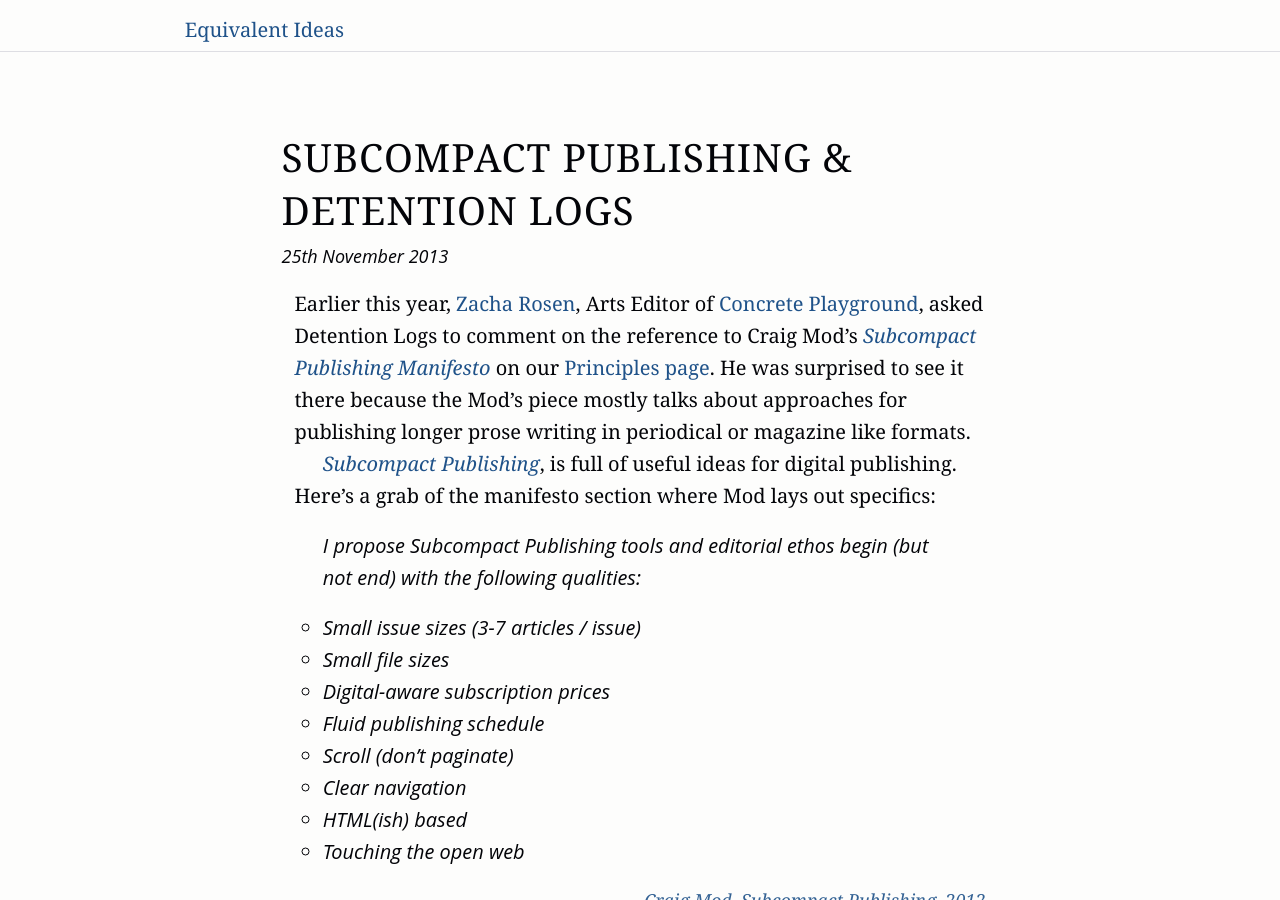
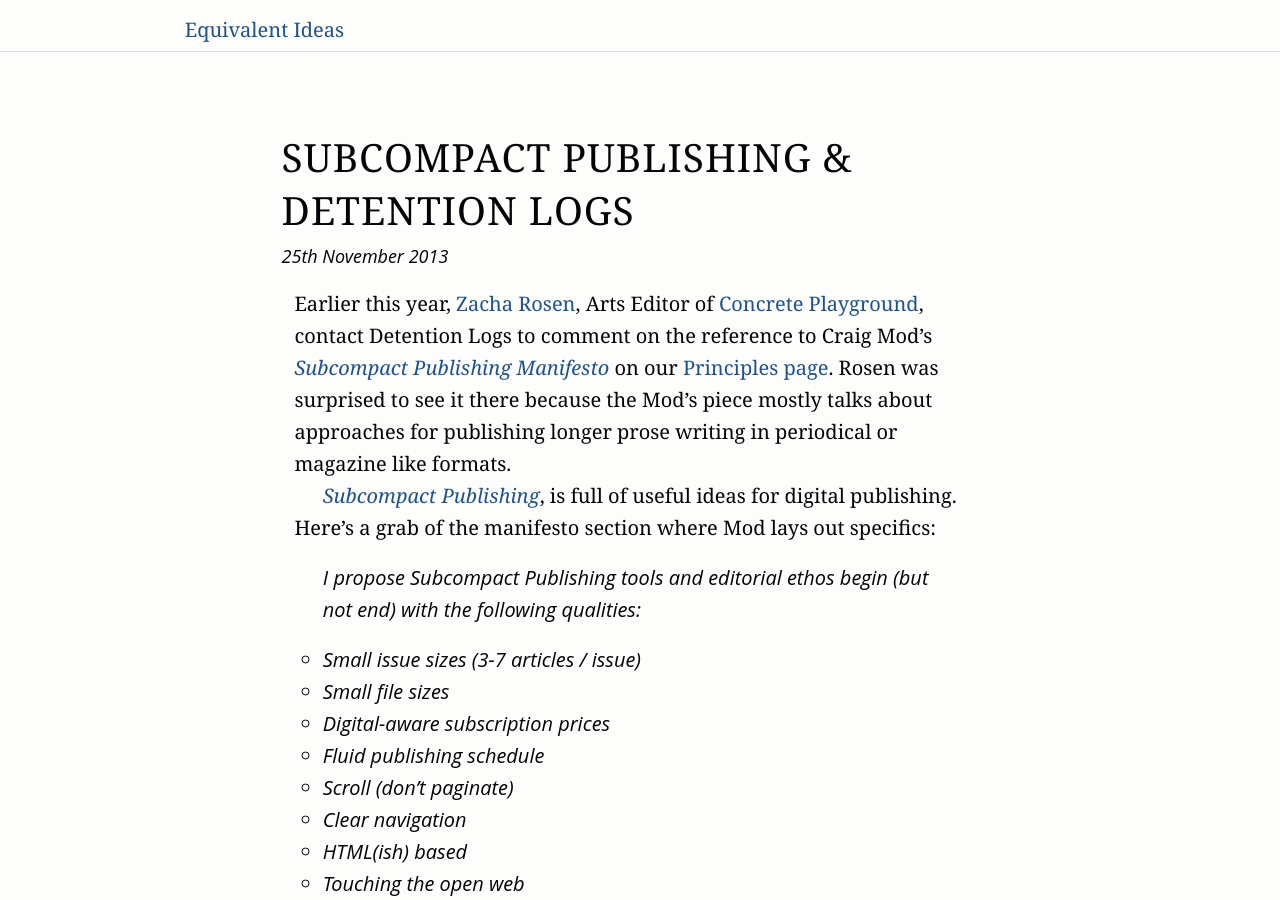
Before and after one commit to equivalentideas/home, a Jekyll site: the page built from _posts/2013-11-24-subcompact-detentionlogs.markdown, in a window 1280 px wide and 900 px high. Built offline with Jekyll 4.4.1, drawn with Linux system fonts in a browser that asks for light colours; nearby versions of some CDN libraries; Markdown is read by kramdown in place of the engine named in the settings; comment, search, counter and statistics services are not loaded.

Commit message:
simplified language

```diff
--- a/_posts/2013-11-24-subcompact-detentionlogs.markdown
+++ b/_posts/2013-11-24-subcompact-detentionlogs.markdown
@@ -7,7 +7,7 @@
 comments: true
 ---
 
-Earlier this year, [Zacha Rosen](http://zacharosen.com/), Arts Editor of [Concrete Playground](http://sydney.concreteplayground.com.au/), asked Detention Logs to comment on the reference to Craig Mod’s <cite><a href="http://craigmod.com/journal/subcompact_publishing/#sub-manifesto" title="Simple tools and systems for digital publishing">Subcompact Publishing Manifesto</a></cite> on our [Principles page](http://detentionlogs.com.au/principles "Principles that inform Detention Logs’ journalistic, design and technology choices."). He was surprised to see it there because the Mod's piece mostly talks about approaches for publishing longer prose writing in periodical or magazine like formats.
+Earlier this year, [Zacha Rosen](http://zacharosen.com/), Arts Editor of [Concrete Playground](http://sydney.concreteplayground.com.au/), contact Detention Logs to comment on the reference to Craig Mod’s <cite><a href="http://craigmod.com/journal/subcompact_publishing/#sub-manifesto" title="Simple tools and systems for digital publishing">Subcompact Publishing Manifesto</a></cite> on our [Principles page](http://detentionlogs.com.au/principles "Principles that inform Detention Logs’ journalistic, design and technology choices."). Rosen was surprised to see it there because the Mod's piece mostly talks about approaches for publishing longer prose writing in periodical or magazine like formats.
 
 <cite><a href="http://craigmod.com/journal/subcompact_publishing/" title="Simple tools and systems for digital publishing">Subcompact Publishing</a></cite>, is full of useful ideas for digital publishing. Here’s a grab of the manifesto section where Mod lays out specifics:
 
```
